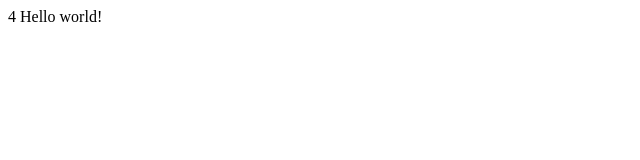
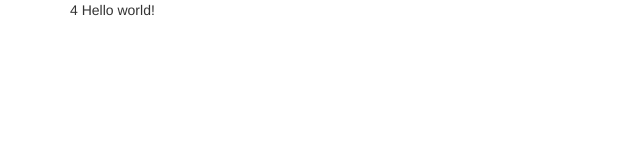
Before and after one commit to ashryanbeats/file-uploader, a website: page app/views/index.html in a window 1280 px wide. Shown: the whole page, without its empty margins (0-640 px from the left). Drawn offline with nearby package versions, Linux system fonts and the light colour scheme.

Commit message:
Bootstrap now hooked up.

```diff
--- a/app/views/index.html
+++ b/app/views/index.html
@@ -2,9 +2,10 @@
 <html ng-app>
 <head>
 	<title>File uploader</title>
+	<link rel="stylesheet" type="text/css" href="/bootstrap/dist/css/bootstrap.css">
 	<script type="text/javascript" src="/angular/angular.js"></script>
 </head>
-<body>
+<body class="container">
 	{{2+2}}
 	Hello world!
 
--- a/server.js
+++ b/server.js
@@ -10,9 +10,9 @@ var bowerPath = path.join(__dirname, './bower_components');
 var publicPath = path.join(__dirname, './public');
 var appPath = path.join(__dirname, './app');
 
-app.use(express.static(appPath));
 app.use(express.static(bowerPath));
 app.use(express.static(publicPath));
+app.use(express.static(appPath));
 
 app.use(bodyParser.json());
 app.use(bodyParser.urlencoded({ extended: true }));
```
